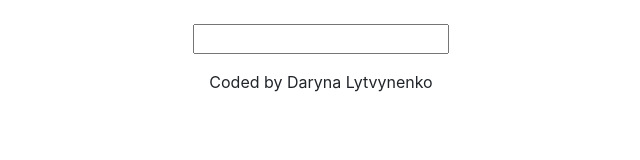
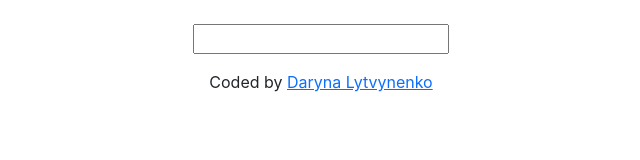
Before and after one commit to Daryna-91/react-dictionary-app, a React (Create React App) app: page / in a window 1280 px wide. Shown: the part 140-300 px from the top of the page, without its empty margins (319-959 px from the left). Built offline with nearby package versions, Linux system fonts and the light colour scheme.

Commit message:
added link to GitHub

```diff
--- a/src/App.js
+++ b/src/App.js
@@ -12,7 +12,16 @@
         <main>
           <Search />
         </main>
-        <footer className="mt-3">Coded by Daryna Lytvynenko</footer>
+        <footer className="mt-3">
+          Coded by{" "}
+          <a
+            href="https://github.com/Daryna-91/react-dictionary-app"
+            target="_blank"
+            rel="noreferrer"
+          >
+            Daryna Lytvynenko
+          </a>
+        </footer>
       </div>
     </div>
   );
```
